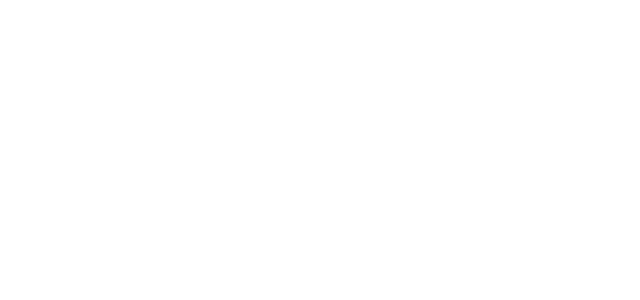
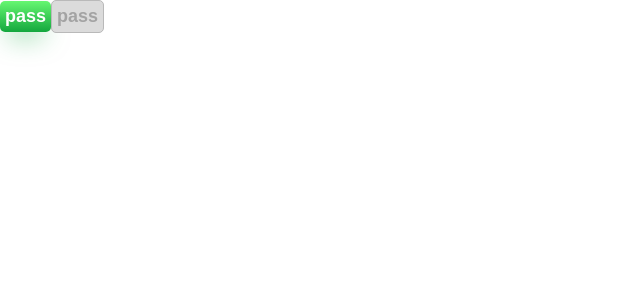
Before and after one commit to Pokulita/mark_fe, a React (Create React App) app: page /dev in a window 1280 px wide. Before the commit this address had no page. Shown: the top 300 px of the page, without its empty margins (0-640 px from the left). Built offline with nearby package versions, Linux system fonts and the light colour scheme.

Commit message:
list fix3

```diff
--- a/src/App.css
+++ b/src/App.css
@@ -111,6 +111,21 @@ h2{
 
 
 }
+
+.button-actual-clicked{
+  color: rgb(163, 163, 163);
+  background-color: rgb(219, 219, 219);
+  border: 0.1px rgb(185, 185, 185) solid;
+  border-radius: 5px;
+  font-size: 18px;
+  padding: 5px;
+  font-weight: bold;
+
+
+
+
+}
+
 .status-text{
   padding-right: 10px;
   font-size: 18px;
--- a/src/App.js
+++ b/src/App.js
@@ -6,6 +6,7 @@ import { Route, Routes } from "react-router-dom";
 import Home from "./pages/Home";
 import LoginPage from "./pages/LoginPage";
 import Register from "./pages/Register";
+import Dev from "./pages/Dev";
 
 function App() {
   return (
@@ -14,6 +15,7 @@ function App() {
         <Route exact path="/" element={<Home />} />
         <Route exact path="/login" element={<LoginPage />} />
         <Route exact path="/register" element={<Register />} />
+        <Route exact path="/dev" element={<Dev />} />
       </Routes>
     </>
   );
--- a/src/components/CourseList.js
+++ b/src/components/CourseList.js
@@ -59,7 +59,7 @@ const CourseList = ({ userId }) => {
               </div>
               <div className="course-action">
                 {course.passed ? (
-                  <button className="button-actual-clicked"></button>
+                  <button className="button-actual-clicked">pass</button>
                 ) : (
                   <button
                     onClick={() => handlePass(userId, course.id)}
@@ -71,7 +71,9 @@ const CourseList = ({ userId }) => {
               </div>
             </div>
           ) : (
-            <div key={course.id}>{course.name}</div>
+            <h3 key={course.id} className="course-semester">
+              {course.name}
+            </h3>
           )
         )}
       </sec>
--- /dev/null
+++ b/src/pages/Dev.js
@@ -0,0 +1,12 @@
+import React, { Component } from "react";
+
+export default class Dev extends Component {
+  render() {
+    return (
+      <div>
+        <button className="button-actual">pass</button>
+        <button className="button-actual-clicked">pass</button>
+      </div>
+    );
+  }
+}
```
